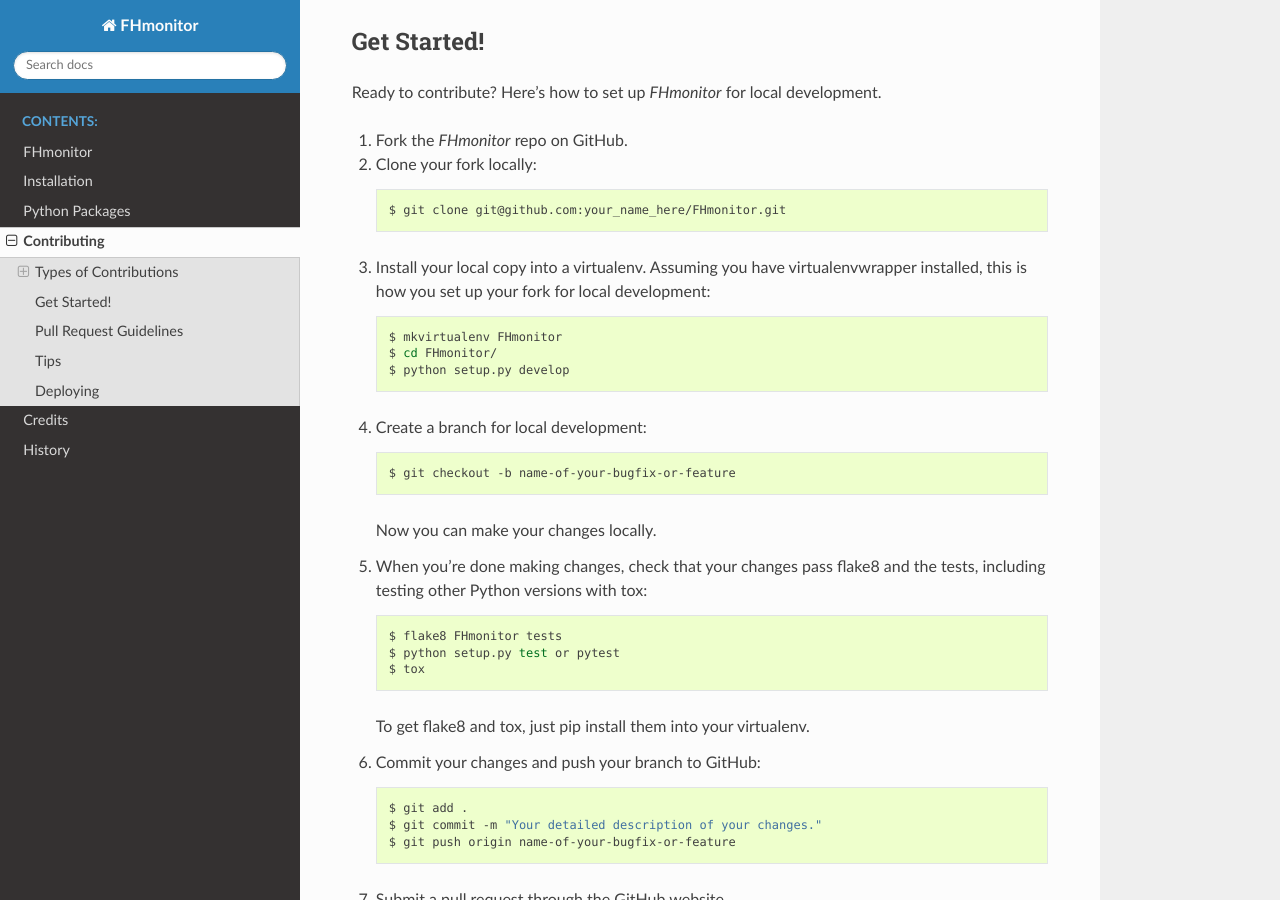
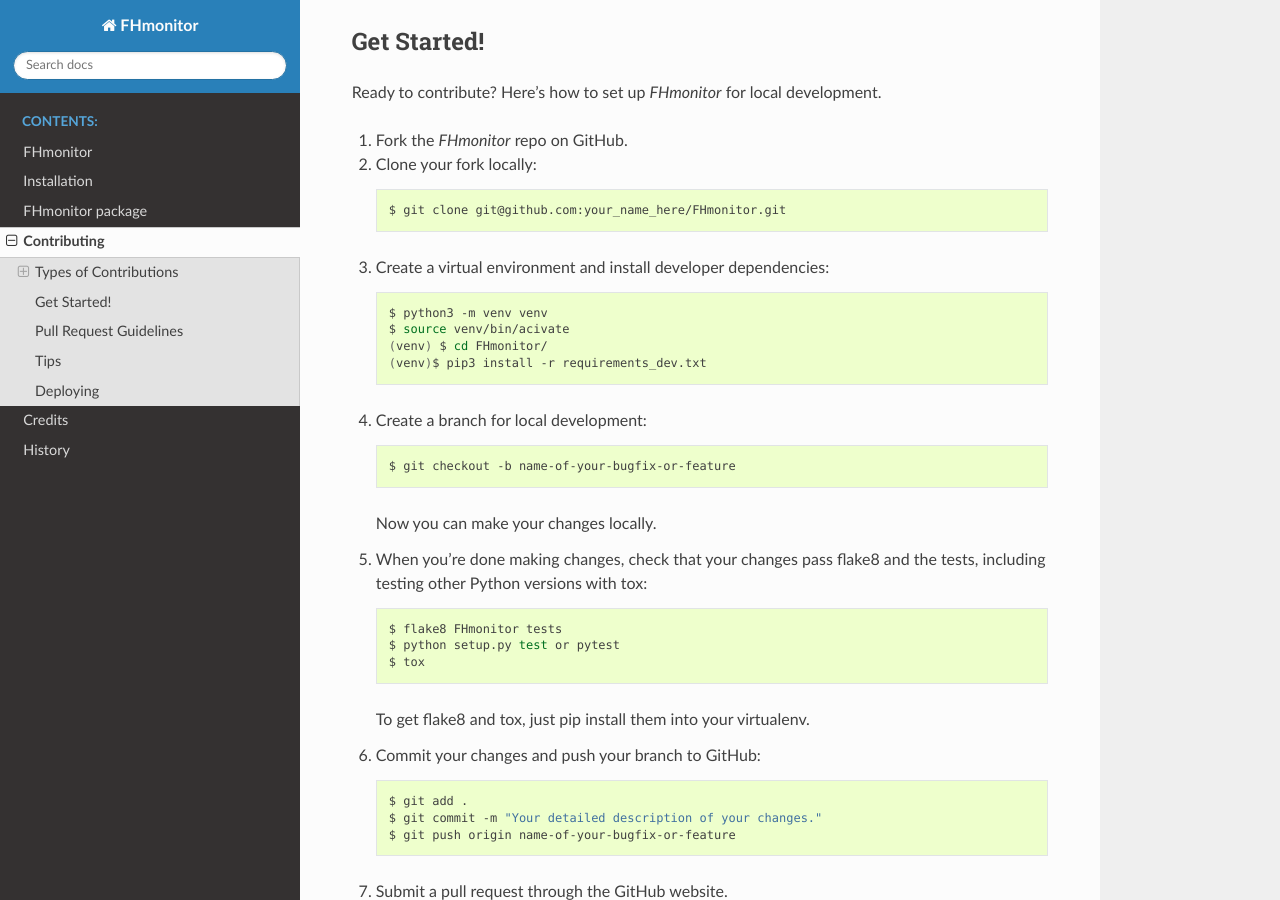
Before and after one commit to BitKnitting/FHmonitor, a Sphinx documentation site: the page built from docs/contributing.rst, in a window 1280 px wide and 900 px high, scrolled down 1185 px. Built offline with Sphinx 7.4.7 and the Read the Docs theme 2.0.0, drawn with Linux system fonts in a browser that asks for light colours.

Commit message:
created requirements.txt

```diff
--- a/CONTRIBUTING.rst
+++ b/CONTRIBUTING.rst
@@ -64,11 +64,12 @@
 
     $ git clone git@github.com:your_name_here/FHmonitor.git
 
-3. Install your local copy into a virtualenv. Assuming you have virtualenvwrapper installed, this is how you set up your fork for local development::
+3. Create a virtual environment and install developer dependencies::
 
-    $ mkvirtualenv FHmonitor
-    $ cd FHmonitor/
-    $ python setup.py develop
+    $ python3 -m venv venv
+    $ source venv/bin/acivate
+    (venv) $ cd FHmonitor/
+    (venv)$ pip3 install -r requirements_dev.txt
 
 4. Create a branch for local development::
 
--- a/docs/modules.rst
+++ b/docs/modules.rst
@@ -1,5 +1,5 @@
-Python Packages
-===============
+FHmonitor package
+=================
 
 .. toctree::
    :maxdepth: 4
```
Also changed, not shown: requirements.txt (added, +43 -0 lines).
